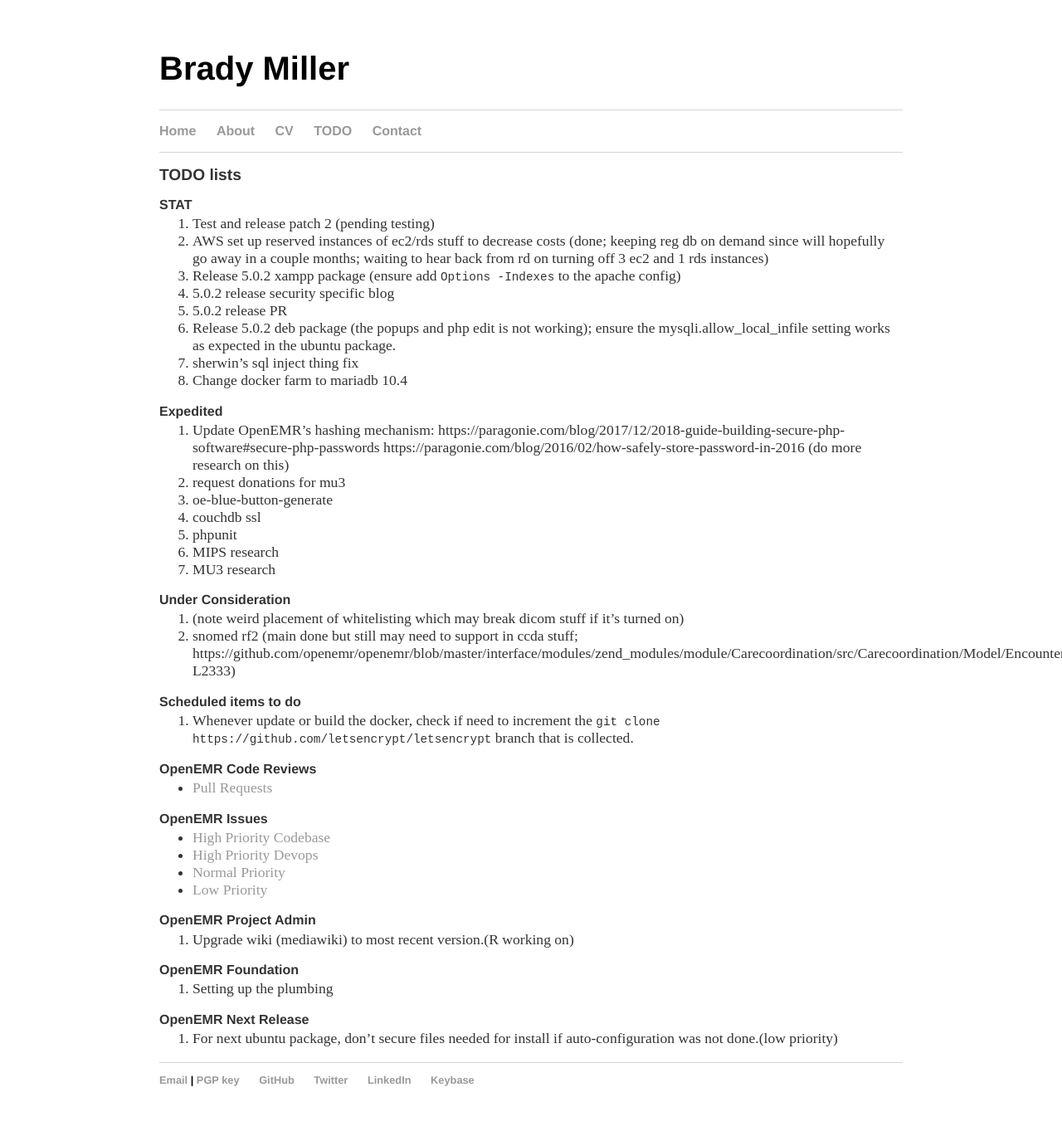
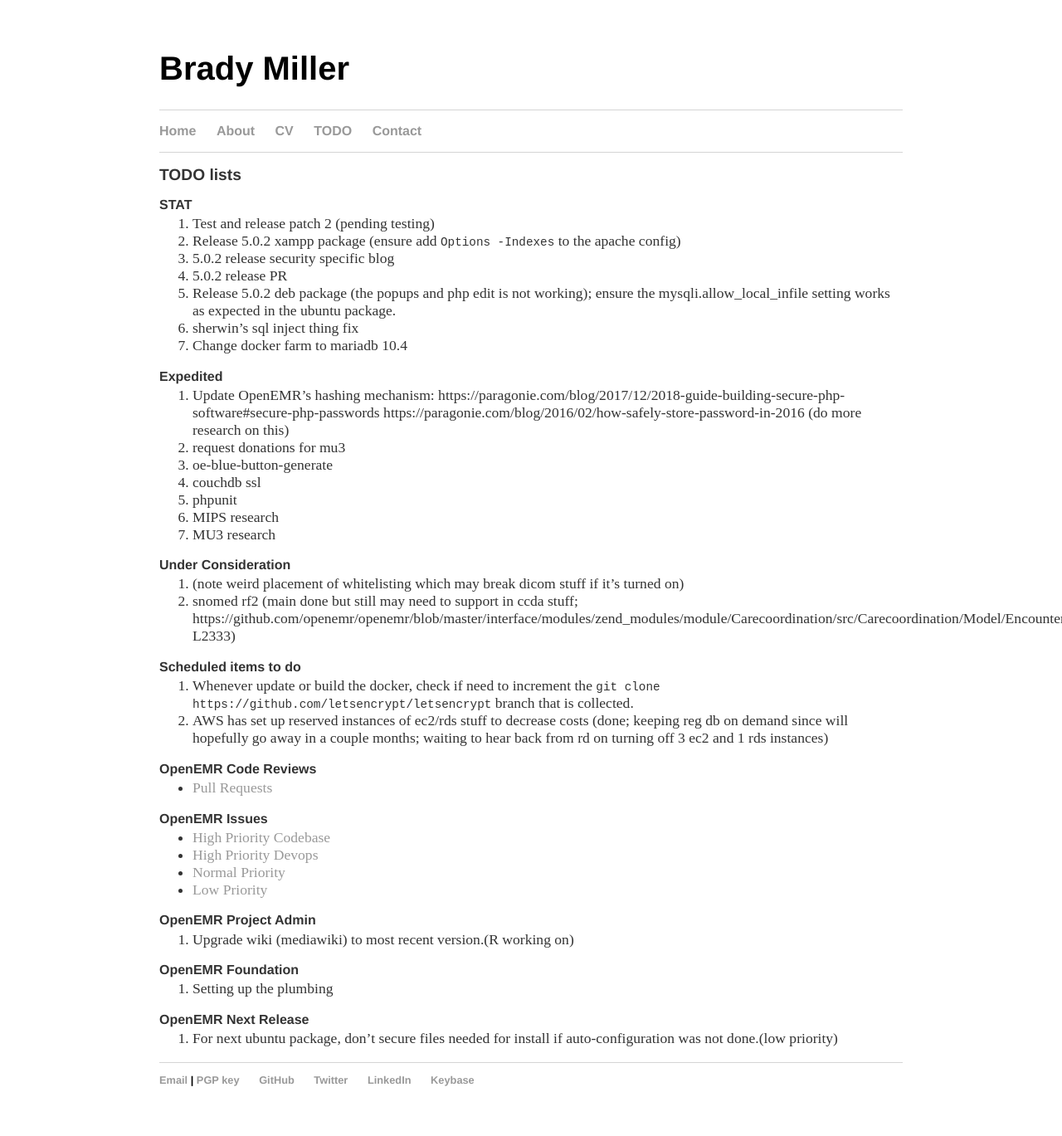
Before and after one commit to bradymiller/bradymiller.github.io, a Jekyll site: the page built from todo/index.md, in a window 1280 px wide. Shown: the whole page at 83% size. Built offline with Jekyll 4.4.1, drawn with Linux system fonts in a browser that asks for light colours; our own code applies the rules of GitHub Pages for plain Markdown files; some of the changed lines change nothing that is shown.

Commit message:
Update index.md

```diff
--- a/todo/index.md
+++ b/todo/index.md
@@ -5,7 +5,6 @@
 
 ### STAT
 1. Test and release patch 2 (pending testing)
-1. AWS set up reserved instances of ec2/rds stuff to decrease costs (done; keeping reg db on demand since will hopefully go away in a couple months; waiting to hear back from rd on turning off 3 ec2 and 1 rds instances)
 1. Release 5.0.2 xampp package (ensure add `Options -Indexes` to the apache config)
 1. 5.0.2 release security specific blog
 1. 5.0.2 release PR
@@ -28,6 +27,7 @@
 
 ### Scheduled items to do
 1. Whenever update or build the docker, check if need to increment the `git clone https://github.com/letsencrypt/letsencrypt` branch that is collected.
+1. AWS has set up reserved instances of ec2/rds stuff to decrease costs (done; keeping reg db on demand since will hopefully go away in a couple months; waiting to hear back from rd on turning off 3 ec2 and 1 rds instances)
 
 ### OpenEMR Code Reviews
 * [Pull Requests](https://github.com/openemr/openemr/pulls)
```
